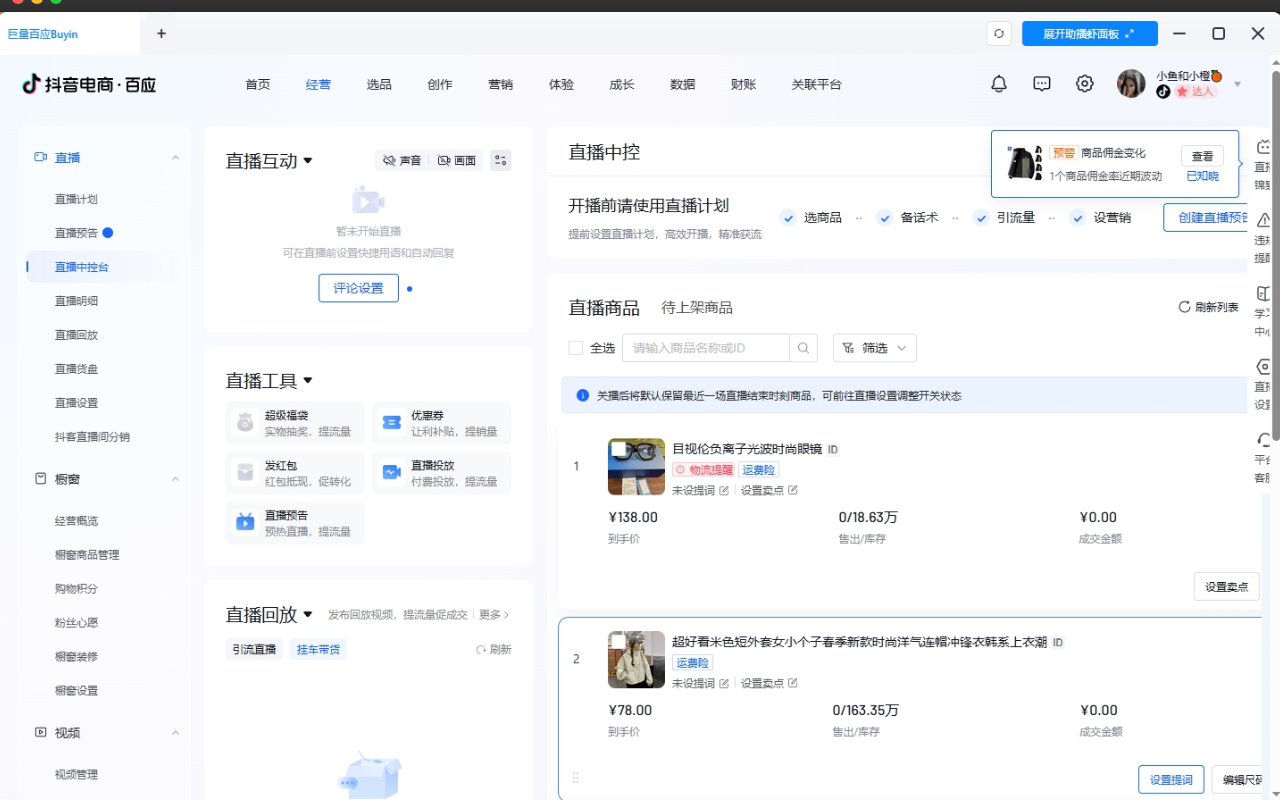
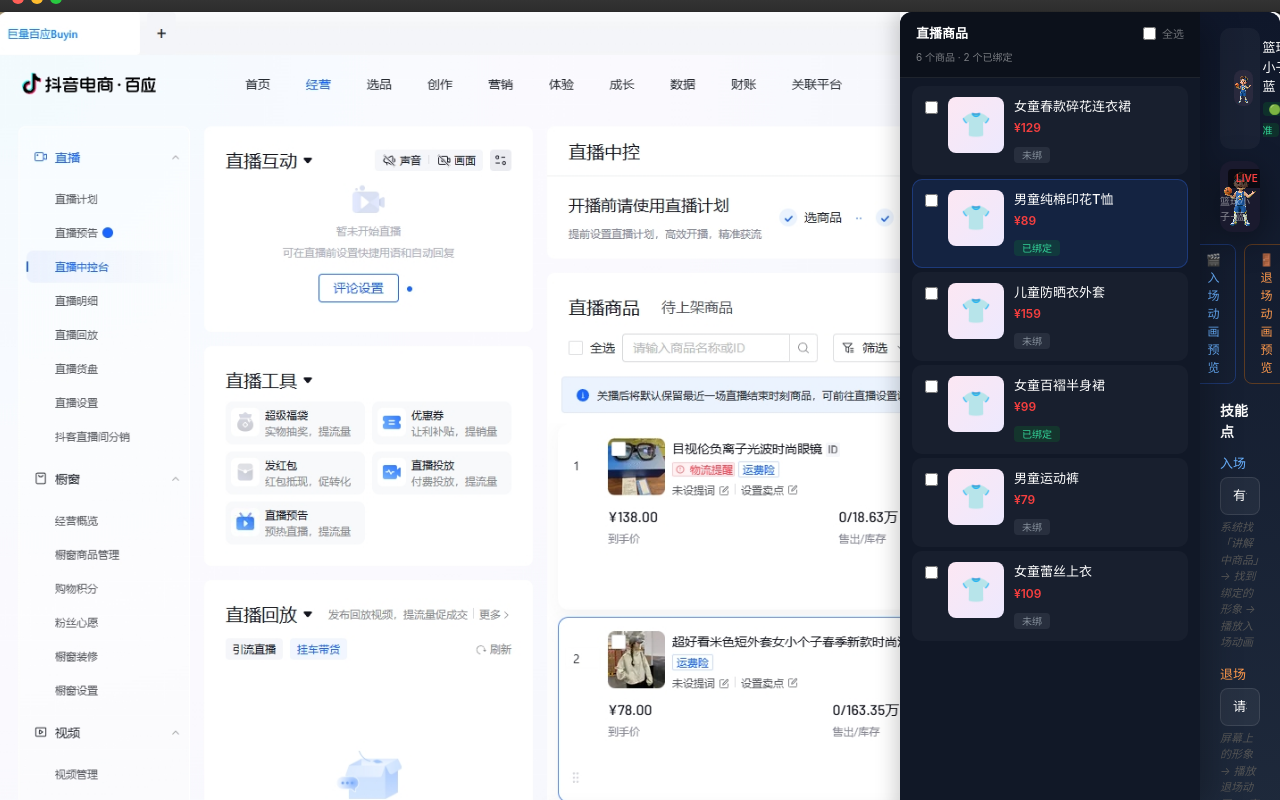
Before and after one commit to 7INLUCk/zhuboaixia-clone, a React (Vite) app in the folder zhuboaixia-clone/: page / in a window 1280 px wide. Built offline with nearby package versions, Linux system fonts and the light colour scheme; the HTML template or start-up script is replaced by a standard one.

Commit message:
fix: CanvasPanel在BuyinDashboardOverlay中添加定位包裹层

```diff
--- a/zhuboaixia-clone/src/BuyinDashboardOverlay.tsx
+++ b/zhuboaixia-clone/src/BuyinDashboardOverlay.tsx
@@ -39,7 +39,16 @@
           style={{ cursor: 'pointer' }} onClick={onClose} />}
       </svg>
 
-      {activePanel === 'main' && <CanvasPanel onClose={() => setActivePanel('none')} />}
+      {/* CanvasPanel 两列式面板（覆盖在右侧） */}
+      {activePanel === 'main' && (
+        <div style={{
+          position: 'absolute', top: 0, right: 0, bottom: 0,
+          width: 380, overflow: 'hidden', zIndex: 10,
+          boxShadow: '-4px 0 20px rgba(0,0,0,0.2)',
+        }}>
+          <CanvasPanel onClose={() => setActivePanel('none')} />
+        </div>
+      )}
       {activePanel === 'livePreview' && <BuyinLivePreviewPanel onClose={() => setActivePanel('none')} onContinueConfig={() => setActivePanel('avatar')} />}
       {activePanel === 'config' && <ConfigPanel onClose={() => setActivePanel('none')} />}
       {activePanel === 'avatar' && <AvatarLibraryPanel onClose={() => setActivePanel('main')} onSwitchPanel={switchPanel} onConfirmConfig={() => setActivePanel('livePreview')} />}
```
Also changed, not shown: 2 other files (tests, documents, lock files or other folders).
